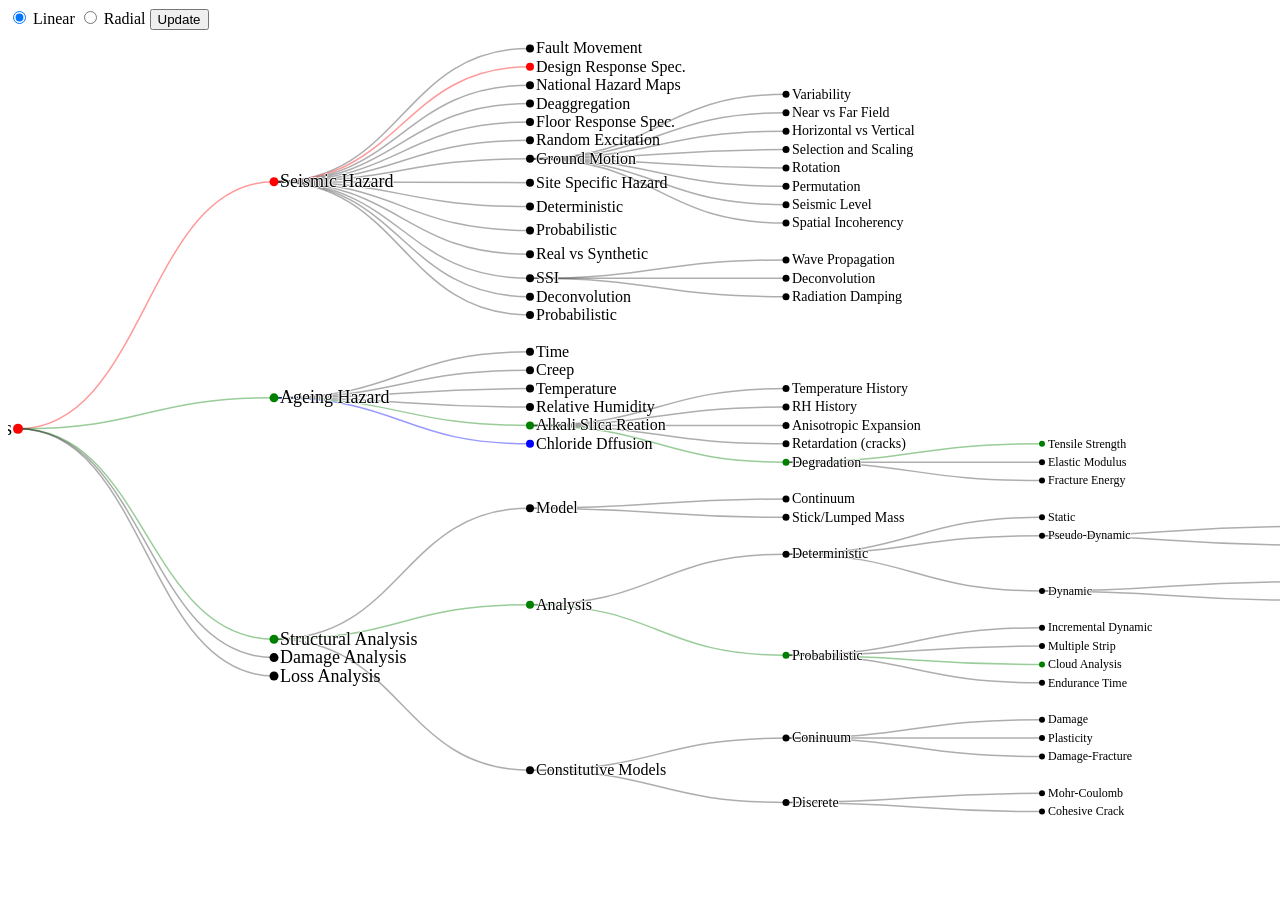
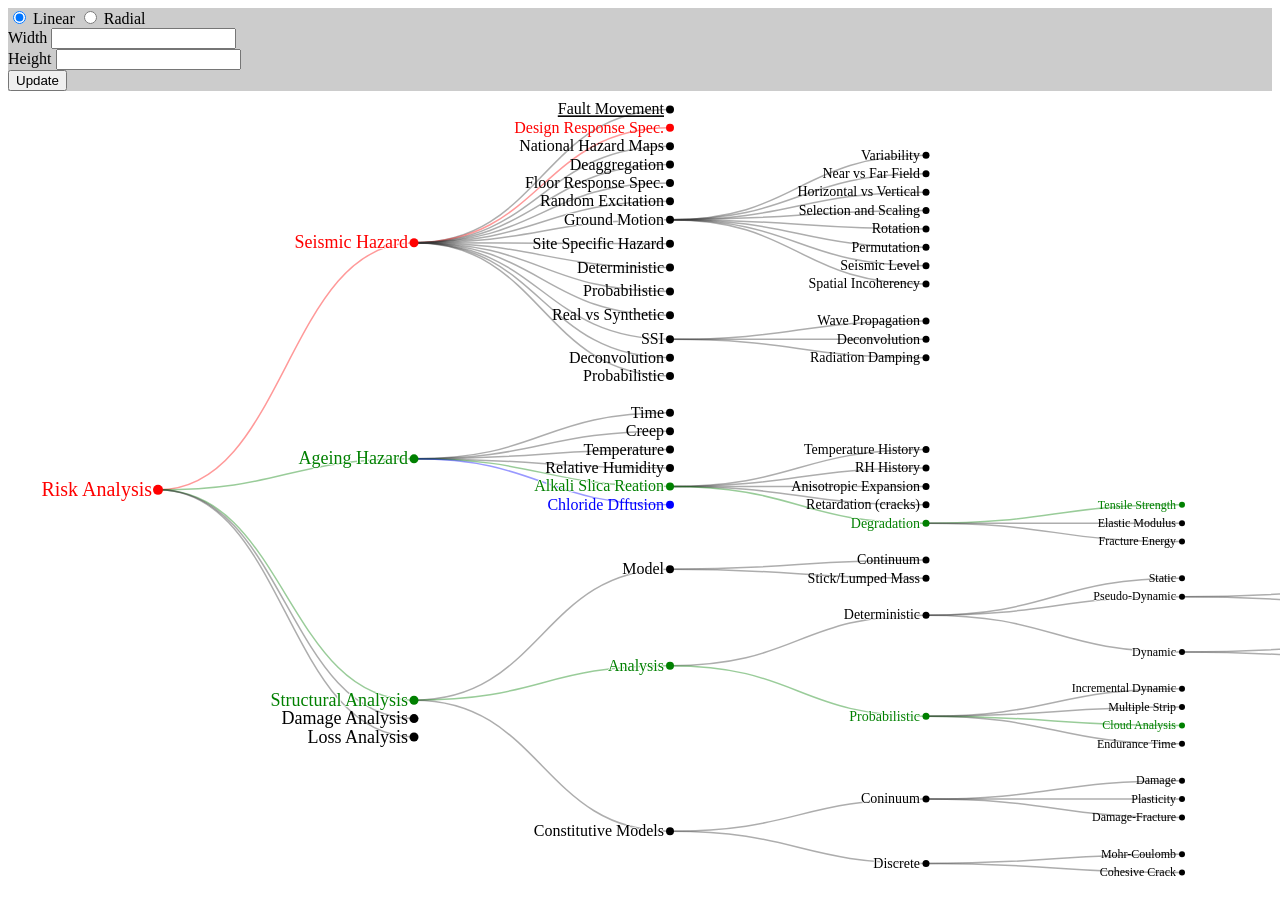
Before and after one commit to nixpulvis/tree-viewer, a plain HTML site: page index.html in a window 1280 px wide. Before the commit the page ends 842 px from the top, so only its background shows below. Drawn offline with Linux system fonts and the light colour scheme.

Commit message:
Link color and height/width config.

```diff
--- a/index.html
+++ b/index.html
@@ -10,13 +10,20 @@
   <script src="data.js"></script>
   <script src="src/plot.js"></script>
 
-  <div id="controls-container">
+  <form id="controls" action="javascript:void(0);">
     <input id="modeInput1" type="radio" name="mode" value="linear" checked>
     <label for="modeInput1">Linear</label>
     <input id="modeInput2" type="radio" name="mode" value="radial">
     <label for="modeInput2">Radial</label>
-    <button id="update">Update</button>
-  </div>
+    <br />
+    <label for="widthInput">Width</label>
+    <input id="widthInput" type="number" />
+    <br />
+    <label for="heightInput">Height</label>
+    <input id="heightInput" type="number" />
+    <br />
+    <input type="submit" value="Update" />
+  </form>
 
   <div id="tree-container"></div>
 
--- a/src/plot.js
+++ b/src/plot.js
@@ -1,14 +1,12 @@
 $(function() {
   let data = window.data;
-  let viewerWidth = $(document).width();
-  let viewerHeight = $(document).height();
+  let viewerWidth = $("#widthInput").val() || $(document).width();
+  let viewerHeight = $("#heightInput").val() || $(document).height();
   let plotType = $('#modeInput1').prop('checked') ? 'linear' : 'radial';
-  let xOffset = (plotType === 'radial') ? ((viewerWidth / 2) + 100) : 10;
+  let xOffset = (plotType === 'radial') ? ((viewerWidth / 2) + 100) : 150;
   let yOffset = (plotType === 'radial') ? (viewerHeight / 2) : 0;
 
   // TODO: Chrome.
-  // TODO: config height for line height.
-  // TODO: Link color.
 
   let zoomListener = d3.zoom()
     .scaleExtent([0.1, 3])
@@ -40,7 +38,7 @@ $(function() {
   update(root);
 
   // HACK
-  $('#update').on('click', (e) => location.reload());
+  $('#controls').on('change', (e) => location.reload());
 
   function zoom() {
     svgGroup.attr("transform", d3.event.transform);
@@ -96,6 +94,8 @@ $(function() {
       .attr("dy", "0.31em")
       .text(function(d) { return d.data.name; })
       .style("cursor", (d) => d.data.url && "pointer")
+      .style("text-decoration", (d) => d.data.url && "underline")
+      .style("fill", (d) => d.data.color)
       .on('click', function(d) { if (d.data.url) { window.open(d.data.url) } });
     if (plotType === 'radial') {
       text.attr("x", function(d) { return d.x < Math.PI === !d.children ? 6 : -6; })
@@ -108,8 +108,8 @@ $(function() {
             }
           });
     } else {
-      text.attr("x", (d) => d.parent ? 6 : -6)
-          .attr("text-anchor", (d) => d.parent ? "center" : "end");
+      text.attr("x", -6)
+          .attr("text-anchor", "end");
     }
   }
 
--- a/src/style.css
+++ b/src/style.css
@@ -1,3 +1,7 @@
+form {
+  background: #ccc;
+}
+
 .node--internal text {
   text-shadow: 0 1px 0 #fff, 0 -1px 0 #fff, 1px 0 0 #fff, -1px 0 0 #fff;
 }
```
